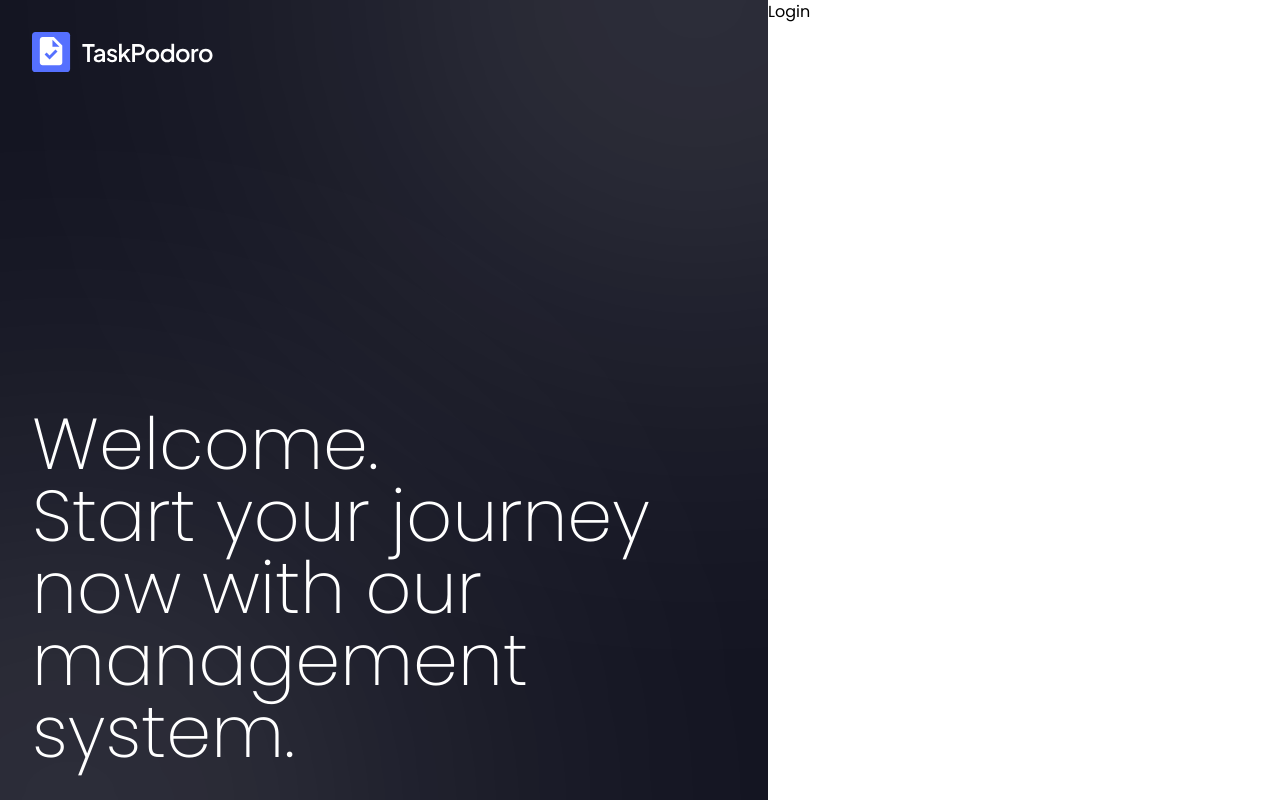
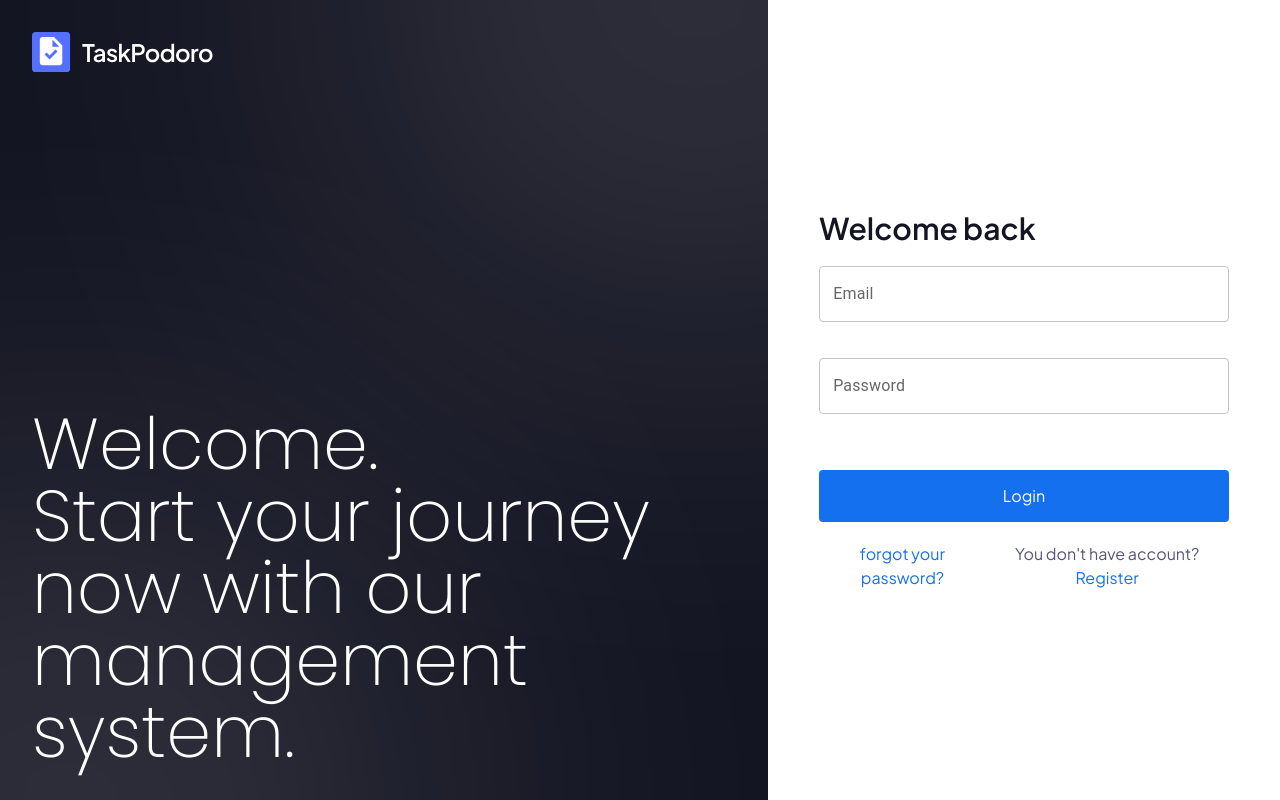
Before and after one commit to iamwilllll/TaskPodoro_front, a React (Vite) app: page / in a window 1280 px wide. Built offline with nearby package versions, Linux system fonts and the light colour scheme.

Commit message:
Refactor authentication pages to use react-router-dom and improve form layouts

```diff
--- a/src/pages/Login.tsx
+++ b/src/pages/Login.tsx
@@ -1,6 +1,88 @@
+import { TextField } from '@mui/material';
+import { Link, useNavigate } from 'react-router-dom';
+import { useForm, type SubmitHandler } from 'react-hook-form';
+import axios from 'axios';
+import { useState } from 'react';
+import { useLoading, useNotification } from '../context/store';
 
-export default  function Login() {
-  return (
-    <div>Login</div>
-  )
+type LoginT = {
+    email: string;
+    password: string;
+};
+
+export default function Login() {
+    const [apiError, setApiError] = useState('');
+    const navigate = useNavigate();
+    const { changeLoadingStatus } = useLoading();
+    const { showNotification } = useNotification();
+    const {
+        register,
+        handleSubmit,
+        formState: { errors },
+    } = useForm<LoginT>();
+
+    const onSubmit1: SubmitHandler<LoginT> = async (formData) => {
+        try {
+            changeLoadingStatus(true);
+            const baseUrl = `${import.meta.env.VITE_BASE_URL}/auth/login`;
+            await axios.post(baseUrl, formData, { withCredentials: true });
+
+            navigate('/dashboard');
+            changeLoadingStatus(false);
+            showNotification('Login was successful');
+        } catch (err: unknown) {
+            if (axios.isAxiosError(err)) {
+                setApiError(err?.response?.data?.error?.message);
+            }
+        } finally {
+            changeLoadingStatus(false);
+        }
+    };
+
+    return (
+        <form className="font-secondary m-auto flex h-full w-8/10 flex-col justify-center" onSubmit={handleSubmit(onSubmit1)}>
+            <h2 className="text-secondary-500 mb-5 text-3xl font-semibold">Welcome back</h2>
+
+            <TextField
+                label="Email"
+                variant="outlined"
+                className="transition hover:scale-101"
+                error={!!apiError}
+                {...register('email', { required: true })}
+            />
+
+            <p className="text-error m-0 mb-4 h-5"> {errors.email && <span>This field is required</span>}</p>
+            <TextField
+                label="Password"
+                variant="outlined"
+                className="transition hover:scale-101"
+                type="password"
+                error={!!apiError}
+                {...register('password', { required: true })}
+            />
+            <p className="text-error h-5">{apiError ?? <span>Ups... An error occurred, please try again later</span>}</p>
+            <p className="text-error m-0 mb-4 h-5"> {errors.password && <span>This field is required</span>}</p>
+
+            <input
+                type="submit"
+                className={`bg-primary-500 mb-5 h-13 cursor-pointer rounded text-white transition hover:scale-103`}
+                value="Login"
+            />
+
+            <div className="flex justify-between">
+                <p className="text-secondary-400 text-center">
+                    <span className="text-primary-500 cursor-pointer transition hover:underline">
+                        <Link to="/forgotYourPassword">forgot your password?</Link>
+                    </span>
+                </p>
+
+                <p className="text-secondary-400 text-center">
+                    You don't have account?{' '}
+                    <span className="text-primary-500 cursor-pointer transition hover:underline">
+                        <Link to="/register">Register</Link>
+                    </span>
+                </p>
+            </div>
+        </form>
+    );
 }
--- a/src/pages/Register.tsx
+++ b/src/pages/Register.tsx
@@ -1,5 +1,5 @@
 import { TextField } from '@mui/material';
-import { Link, type Register } from 'react-router';
+import { Link } from 'react-router-dom';
 import { useForm, type SubmitHandler } from 'react-hook-form';
 
 type RegisterT = {
@@ -21,9 +21,8 @@ export default function Register() {
         console.log(data);
     };
 
-
     return (
-        <form className="font-secondary m-auto flex h-full w-7/10 flex-col justify-center" onSubmit={handleSubmit(onSubmit1)}>
+        <form className="font-secondary m-auto flex h-full w-8/10 flex-col justify-center" onSubmit={handleSubmit(onSubmit1)}>
             <h2 className="text-secondary-500 mb-5 text-3xl font-semibold">Create an account</h2>
             <TextField
                 label="Name"
@@ -31,21 +30,21 @@ export default function Register() {
                 className="transition hover:scale-101"
                 {...register('name', { required: true })}
             />
-            <p className="text-error m-0 mb-3 h-5"> {errors.name && <span>This field is required</span>}</p>
+            <p className="text-error m-0 mb-4 h-5"> {errors.name && <span>This field is required</span>}</p>
             <TextField
                 label="Username"
                 variant="outlined"
                 className="transition hover:scale-101"
                 {...register('username', { required: true })}
             />
-            <p className="text-error m-0 mb-3 h-5"> {errors.username && <span>This field is required</span>}</p>
+            <p className="text-error m-0 mb-4 h-5"> {errors.username && <span>This field is required</span>}</p>
             <TextField
                 label="Email"
                 variant="outlined"
                 className="transition hover:scale-101"
                 {...register('email', { required: true })}
             />
-            <p className="text-error m-0 mb-3 h-5"> {errors.email && <span>This field is required</span>}</p>
+            <p className="text-error m-0 mb-4 h-5"> {errors.email && <span>This field is required</span>}</p>
             <TextField
                 label="Password"
                 variant="outlined"
@@ -53,7 +52,7 @@ export default function Register() {
                 type="password"
                 {...register('password', { required: true })}
             />
-            <p className="text-error m-0 mb-3 h-5"> {errors.password && <span>This field is required</span>}</p>
+            <p className="text-error m-0 mb-4 h-5"> {errors.password && <span>This field is required</span>}</p>
             <TextField
                 label="Repeat password"
                 variant="outlined"
@@ -61,7 +60,7 @@ export default function Register() {
                 type="password"
                 {...register('repeat_password', { required: true })}
             />
-            <p className="text-error m-0 mb-3 h-5"> {errors.repeat_password && <span>This field is required</span>}</p>
+            <p className="text-error m-0 mb-4 h-5"> {errors.repeat_password && <span>This field is required</span>}</p>
 
             <input
                 type="submit"
```
